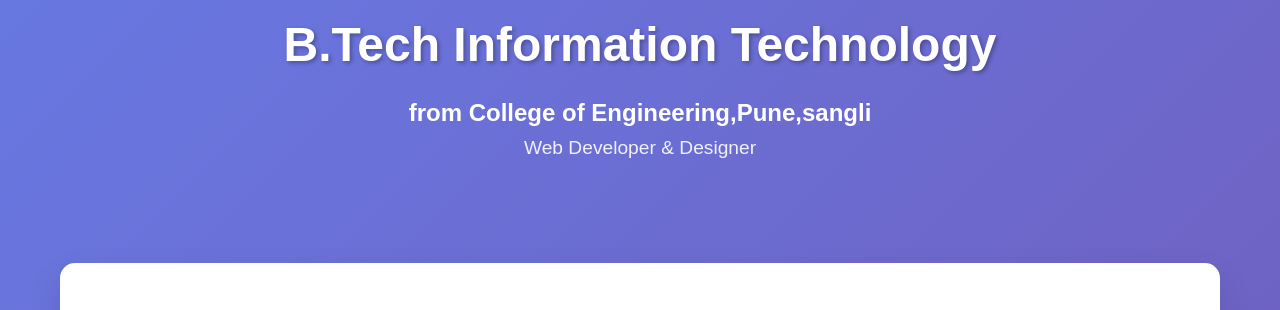
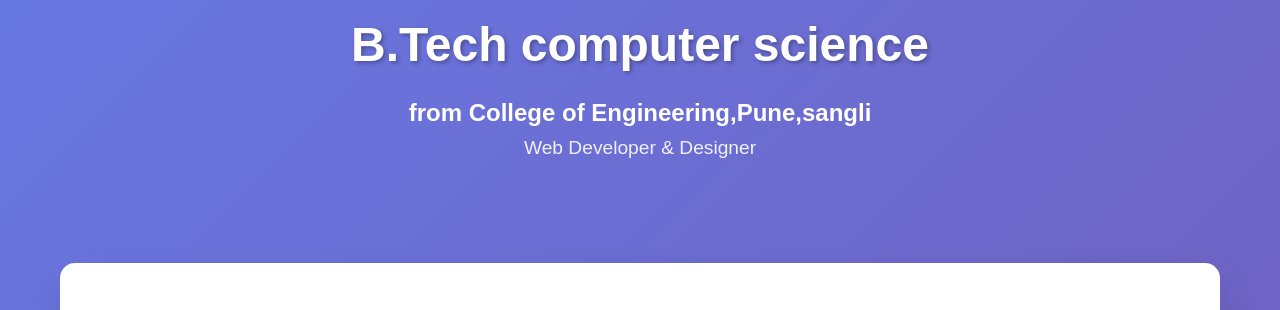
Before and after one commit to Pratham2779/cicd_demo, a website: page index.html in a window 1280 px wide. Shown: the part 457-767 px from the top of the page. Drawn offline with Linux system fonts and the light colour scheme.

Commit message:
changes testing

```diff
--- a/index.html
+++ b/index.html
@@ -237,7 +237,7 @@
         <header>
             <img src="https://i.postimg.cc/rwQmPgZJ/photo-2.jpg">
             <h1>Prathamesh Arun Gurav</h1>
-            <h1> B.Tech Information Technology </h1>
+            <h1> B.Tech computer science </h1>
             <h2> from College of Engineering,Pune,sangli</h2>
             <p class="subtitle">Web Developer & Designer</p>
         </header>
```
